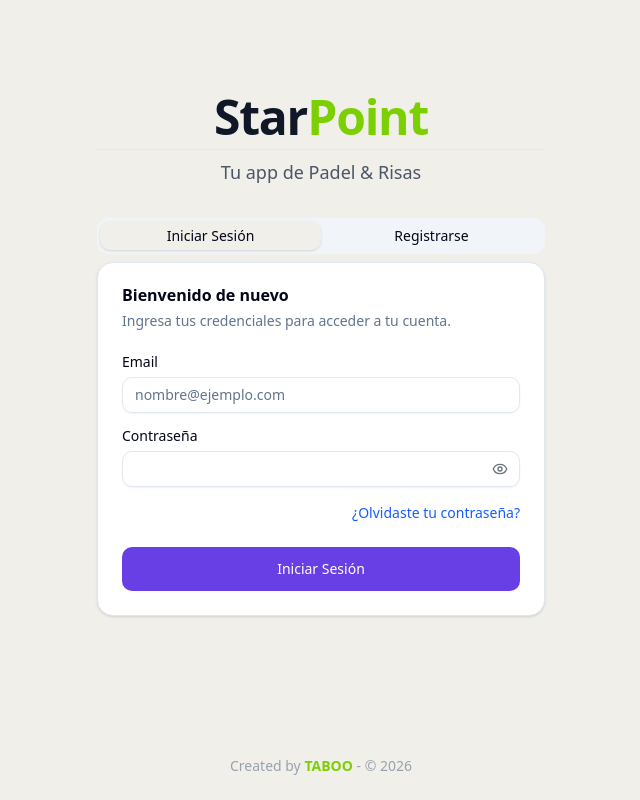
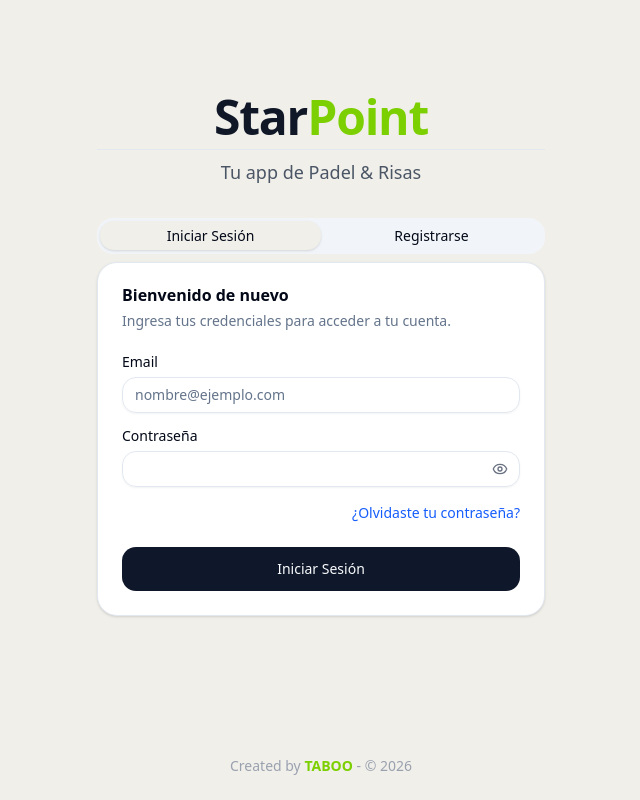
Before and after one commit to amat3/star-point, a Next.js app: page /login in a window 1280 px wide. Shown: the whole page, without its empty margins (319-959 px from the left). Built offline with nearby package versions, Linux system fonts and the light colour scheme; no server answers.

Commit message:
feat: redesign dashboard, extract history page, and apply padel soul theme

```diff
--- a/src/app/dashboard/page.tsx
+++ b/src/app/dashboard/page.tsx
@@ -15,7 +15,7 @@ import { UserMenu } from '@/components/dashboard/UserMenu'
 import { LevelCard } from '@/components/dashboard/LevelCard'
 import { ViewToggle } from '@/components/dashboard/ViewToggle'
 import { MatchHistory } from '@/components/dashboard/MatchHistory'
-import { PlusCircle, Trophy, Activity, Medal, CalendarDays, ClipboardCheck, ListChecks, History } from 'lucide-react'
+import { PlusCircle, Trophy, Activity, Medal, CalendarDays, ClipboardCheck, ListChecks, History, ChevronRight } from 'lucide-react'
 import { getOpenEvents } from '@/app/actions/events'
 import { EventCard } from '@/components/events/EventCard'
 import { CreateEventDialog } from '@/components/events/CreateEventDialog'
@@ -123,8 +123,6 @@ export default async function DashboardPage(props: DashboardProps) {
 
           <div className="flex items-center gap-2">
             {realRole === 'admin' && <ViewToggle />}
-            {/* Quick Action */}
-            <MatchesActions />
           </div>
         </div>
       </header>
@@ -182,14 +180,26 @@ export default async function DashboardPage(props: DashboardProps) {
                     <ListChecks className="h-5 w-5 text-primary" />
                     Mis Partidos Registrados
                 </h2>
+                <MatchesActions />
              </div>
              <CreatedMatchesList matches={createdMatches || []} />
           </div>
         </section>
 
-        {/* Match History Section */}
-        <section>
-          <MatchHistory userId={user.id} />
+        {/* Match History Link */}
+        <section className="pt-4 border-t border-gray-100 dark:border-gray-800">
+          <Link href="/history" className="group flex items-center justify-between p-4 rounded-xl bg-white dark:bg-gray-800 border border-gray-100 dark:border-gray-700 shadow-sm hover:shadow-md transition-all">
+             <div className="flex items-center gap-3">
+                <div className="p-2 bg-primary/10 rounded-lg text-primary">
+                    <History className="h-5 w-5" />
+                </div>
+                <div>
+                    <h3 className="font-medium text-gray-900 dark:text-white">Historial de Partidos</h3>
+                    <p className="text-sm text-gray-500 dark:text-gray-400">Consulta todos tus resultados anteriores</p>
+                </div>
+             </div>
+             <ChevronRight className="h-5 w-5 text-gray-400 group-hover:text-primary transition-colors" />
+          </Link>
         </section>
 
       </main>
--- a/src/app/globals.css
+++ b/src/app/globals.css
@@ -47,25 +47,39 @@
 }
 
 :root {
-  --radius: 0.75rem;
+  /* Padel Soul Theme: Rounded & Contrast */
+  --radius: 1rem;
+
+  /* Cloud Dancer Background */
   --background: hsl(43 19% 93%);
-  --foreground: oklch(0.129 0.042 264.695);
-  --card: oklch(1 0 0);
-  --card-foreground: oklch(0.129 0.042 264.695);
-  --popover: oklch(1 0 0);
-  --popover-foreground: oklch(0.129 0.042 264.695);
-  --primary: hsl(255, 76%, 57%);
-  --primary-foreground: hsl(0, 0%, 100%);
-  --secondary: hsl(74, 91%, 57%);
-  --secondary-foreground: hsl(0, 0%, 10%);
-  --muted: oklch(0.968 0.007 247.896);
-  --muted-foreground: oklch(0.554 0.046 257.417);
-  --accent: hsl(255, 76%, 96%);
-  --accent-foreground: hsl(255, 76%, 57%);
-  --destructive: oklch(0.577 0.245 27.325);
-  --border: oklch(0.929 0.013 255.508);
-  --input: oklch(0.929 0.013 255.508);
-  --ring: hsl(255, 76%, 57%);
+  --foreground: hsl(222.2 84% 4.9%);
+
+  --card: hsl(0 0% 100%);
+  --card-foreground: hsl(222.2 84% 4.9%);
+
+  --popover: hsl(0 0% 100%);
+  --popover-foreground: hsl(222.2 84% 4.9%);
+
+  /* Deep Navy Blue for Light Primary */
+  --primary: hsl(222.2 47.4% 11.2%);
+  --primary-foreground: hsl(210 40% 98%);
+
+  /* Fluor Green for Light Secondary/Accents */
+  --secondary: hsl(84 100% 59%);
+  --secondary-foreground: hsl(222.2 47.4% 11.2%);
+
+  --muted: hsl(210 40% 96.1%);
+  --muted-foreground: hsl(215.4 16.3% 46.9%);
+
+  --accent: hsl(210 40% 96.1%);
+  --accent-foreground: hsl(222.2 47.4% 11.2%);
+
+  --destructive: hsl(0 84.2% 60.2%);
+  --destructive-foreground: hsl(210 40% 98%);
+
+  --border: hsl(214.3 31.8% 91.4%);
+  --input: hsl(214.3 31.8% 91.4%);
+  --ring: hsl(222.2 47.4% 11.2%);
   --chart-1: oklch(0.646 0.222 41.116);
   --chart-2: oklch(0.6 0.118 184.704);
   --chart-3: oklch(0.398 0.07 227.392);
@@ -82,24 +96,35 @@
 }
 
 .dark {
-  --background: oklch(0.129 0.042 264.695);
-  --foreground: oklch(0.984 0.003 247.858);
-  --card: oklch(0.208 0.042 265.755);
-  --card-foreground: oklch(0.984 0.003 247.858);
-  --popover: oklch(0.208 0.042 265.755);
-  --popover-foreground: oklch(0.984 0.003 247.858);
-  --primary: hsl(255, 76%, 57%);
-  --primary-foreground: hsl(0, 0%, 100%);
-  --secondary: hsl(74, 91%, 57%);
-  --secondary-foreground: oklch(0.984 0.003 247.858);
-  --muted: oklch(0.279 0.041 260.031);
-  --muted-foreground: oklch(0.704 0.04 256.788);
-  --accent: hsl(255, 76%, 20%);
-  --accent-foreground: hsl(255, 76%, 57%);
-  --destructive: oklch(0.704 0.191 22.216);
-  --border: oklch(1 0 0 / 10%);
-  --input: oklch(1 0 0 / 15%);
-  --ring: hsl(255, 76%, 57%);
+  /* Dark Mode: Fluor Green Primary */
+  --background: hsl(222.2 84% 4.9%);
+  --foreground: hsl(210 40% 98%);
+
+  --card: hsl(222.2 84% 4.9%);
+  --card-foreground: hsl(210 40% 98%);
+
+  --popover: hsl(222.2 84% 4.9%);
+  --popover-foreground: hsl(210 40% 98%);
+
+  /* Fluor Green for Dark Primary */
+  --primary: hsl(84 100% 59%);
+  --primary-foreground: hsl(222.2 47.4% 11.2%);
+
+  --secondary: hsl(217.2 32.6% 17.5%);
+  --secondary-foreground: hsl(210 40% 98%);
+
+  --muted: hsl(217.2 32.6% 17.5%);
+  --muted-foreground: hsl(215 20.2% 65.1%);
+
+  --accent: hsl(217.2 32.6% 17.5%);
+  --accent-foreground: hsl(210 40% 98%);
+
+  --destructive: hsl(0 62.8% 30.6%);
+  --destructive-foreground: hsl(210 40% 98%);
+
+  --border: hsl(217.2 32.6% 17.5%);
+  --input: hsl(217.2 32.6% 17.5%);
+  --ring: hsl(84 100% 59%);
   --chart-1: oklch(0.488 0.243 264.376);
   --chart-2: oklch(0.696 0.17 162.48);
   --chart-3: oklch(0.769 0.188 70.08);
@@ -131,6 +156,16 @@
   h3 {
     @apply scroll-m-20 text-xl font-semibold tracking-tight;
   }
+
+  /* Padel Soul: Consistent Iconography */
+  svg.lucide {
+      stroke-width: 2px;
+  }
+
+  /* Padel Soul: Friendly Buttons */
+  button {
+      @apply rounded-2xl;
+  }
 }
 
 @layer utilities {
--- a/src/app/profile/page.tsx
+++ b/src/app/profile/page.tsx
@@ -8,7 +8,7 @@ import { ProfileForm } from '@/components/profile/profile-form'
 import { Card, CardContent, CardHeader, CardTitle } from '@/components/ui/card'
 import { Avatar, AvatarFallback, AvatarImage } from '@/components/ui/avatar'
 import { Badge } from '@/components/ui/badge'
-import { Activity, Shield, ArrowLeft, Trophy } from 'lucide-react'
+import { ArrowLeft } from 'lucide-react'
 
 export default async function ProfilePage() {
   const supabase = await createClient()
@@ -30,8 +30,7 @@ export default async function ProfilePage() {
 
   const userLevel = profile?.rating?.toFixed(2) ?? '0.00'
   const userName = profile?.full_name ?? user.email?.split('@')[0] ?? 'Jugador'
-  const matchesPlayed = profile?.matches_played ?? 0
-  const winRatio = profile?.win_ratio ? `${(profile.win_ratio * 100).toFixed(0)}%` : '0%'
+
   const userRole = profile?.role ?? 'player'
 
   return (
@@ -78,36 +77,7 @@ export default async function ProfilePage() {
           </CardContent>
         </Card>
 
-        {/* Statistics */}
-        <div className="grid grid-cols-1 gap-4 sm:grid-cols-3">
-          <Card>
-            <CardHeader className="flex flex-row items-center justify-between space-y-0 pb-2">
-              <CardTitle className="text-sm font-medium">Partidos Jugados</CardTitle>
-              <Activity className="h-4 w-4 text-gray-500" />
-            </CardHeader>
-            <CardContent>
-              <div className="text-2xl font-bold">{matchesPlayed}</div>
-            </CardContent>
-          </Card>
-          <Card>
-            <CardHeader className="flex flex-row items-center justify-between space-y-0 pb-2">
-              <CardTitle className="text-sm font-medium">Ratio de Victoria</CardTitle>
-              <Trophy className="h-4 w-4 text-lime-500" />
-            </CardHeader>
-            <CardContent>
-              <div className="text-2xl font-bold">{winRatio}</div>
-            </CardContent>
-          </Card>
-          <Card>
-            <CardHeader className="flex flex-row items-center justify-between space-y-0 pb-2">
-              <CardTitle className="text-sm font-medium">Rol</CardTitle>
-              <Shield className="h-4 w-4 text-gray-500" />
-            </CardHeader>
-            <CardContent>
-              <div className="text-2xl font-bold capitalize">{userRole === 'admin' ? 'Admin' : 'Jugador'}</div>
-            </CardContent>
-          </Card>
-        </div>
+
 
         {/* Edit Form */}
         <Card>
@@ -115,7 +85,7 @@ export default async function ProfilePage() {
             <CardTitle>Editar Perfil</CardTitle>
           </CardHeader>
           <CardContent>
-            <ProfileForm userId={user.id} currentName={userName} />
+            <ProfileForm userId={user.id} currentName={userName} profile={profile} />
           </CardContent>
         </Card>
       </main>
--- a/src/components/matches/lists/CreatedMatchesList.tsx
+++ b/src/components/matches/lists/CreatedMatchesList.tsx
@@ -38,7 +38,7 @@ export function CreatedMatchesList({ matches }: CreatedMatchesListProps) {
         {matches.map((match) => (
           <div
             key={match.id}
-            className="flex flex-col space-y-3 rounded-xl border border-gray-100 dark:border-gray-700 p-4 bg-white/50 dark:bg-gray-800/50 backdrop-blur-sm shadow-sm animate-in zoom-in-95 duration-300"
+            className="flex flex-col space-y-3 rounded-xl border border-gray-100 dark:border-gray-700 p-4 bg-white dark:bg-gray-800 shadow-sm animate-in zoom-in-95 duration-300"
           >
               {/* Event & Court Banner */}
             {match.event && match.event.start_time && (
@@ -84,7 +84,7 @@ export function CreatedMatchesList({ matches }: CreatedMatchesListProps) {
                 </div>
 
                 {/* VS & Score */}
-                <div className="flex flex-col items-center justify-center px-2 py-1 bg-gray-50/50 dark:bg-gray-950/50 rounded-lg border border-gray-100/50 dark:border-gray-800/50 min-w-[70px] relative shrink-0">
+                <div className="flex flex-col items-center justify-center px-2 py-1 bg-gray-50 dark:bg-gray-900 rounded-lg border border-gray-100 dark:border-gray-800 min-w-[70px] relative shrink-0">
                   {match.match_type === 'mixing' ? (
                      <Badge variant="secondary" className="mb-1 text-[10px] px-1 h-4 bg-indigo-100 text-indigo-700 hover:bg-indigo-100">Mixing</Badge>
                   ) : (
```
Also changed, not shown: src/app/history/page.tsx (added, +81 -0 lines).
